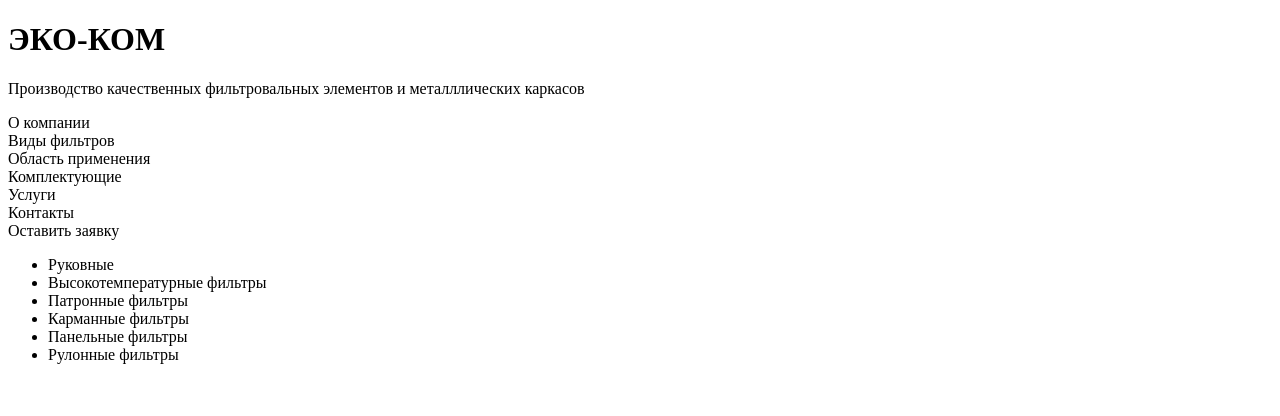
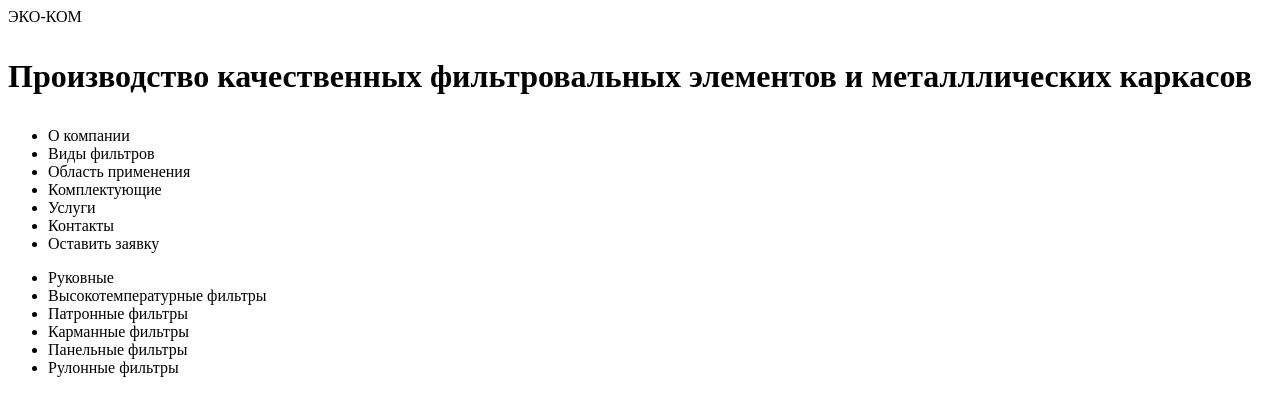
Before and after one commit to RomanDovgii/eco-com, a plain HTML site: page index.html in a window 1280 px wide. Drawn offline with Linux system fonts and the light colour scheme.

Commit message:
Update index.html

```diff
--- a/index.html
+++ b/index.html
@@ -9,23 +9,27 @@
 </head>
 
 <body>
-
+    <header>
+        ЭКО-КОМ
+    </header>
     <h1>
-        <header>ЭКО-КОМ</header>
+        <p>
+            Производство качественных фильтровальных элементов и металллических каркасов
+        </p>
     </h1>
-    <p>
-        <article>Производство качественных фильтровальных элементов и металллических каркасов</article>
-    </p>
     <section>
-        <nav>О компании</nav>
-        <nav>Виды фильтров</nav>
-        <nav>Область применения </nav>
-        <nav>Комплектующие</nav>
-        <nav>Услуги</nav>
-        <nav>Контакты</nav>
-        <nav>Оставить заявку</nav>
+        <nav>
+            <ul>
+                <li>О компании</li>
+                <li>Виды фильтров</li>
+                <li>Область применения </li>
+                <li>Комплектующие</li>
+                <li>Услуги</li>
+                <li>Контакты</li>
+                <li>Оставить заявку</li>
+            </ul>
+        </nav>
     </section>
-    <aside>
     <p>
         <ul>
             <li>Руковные</li>
@@ -38,7 +42,7 @@
     </p>
 
 
-    </aside>
+
 
 
 
```
Lines whose indentation alone changed are shown as unchanged.
